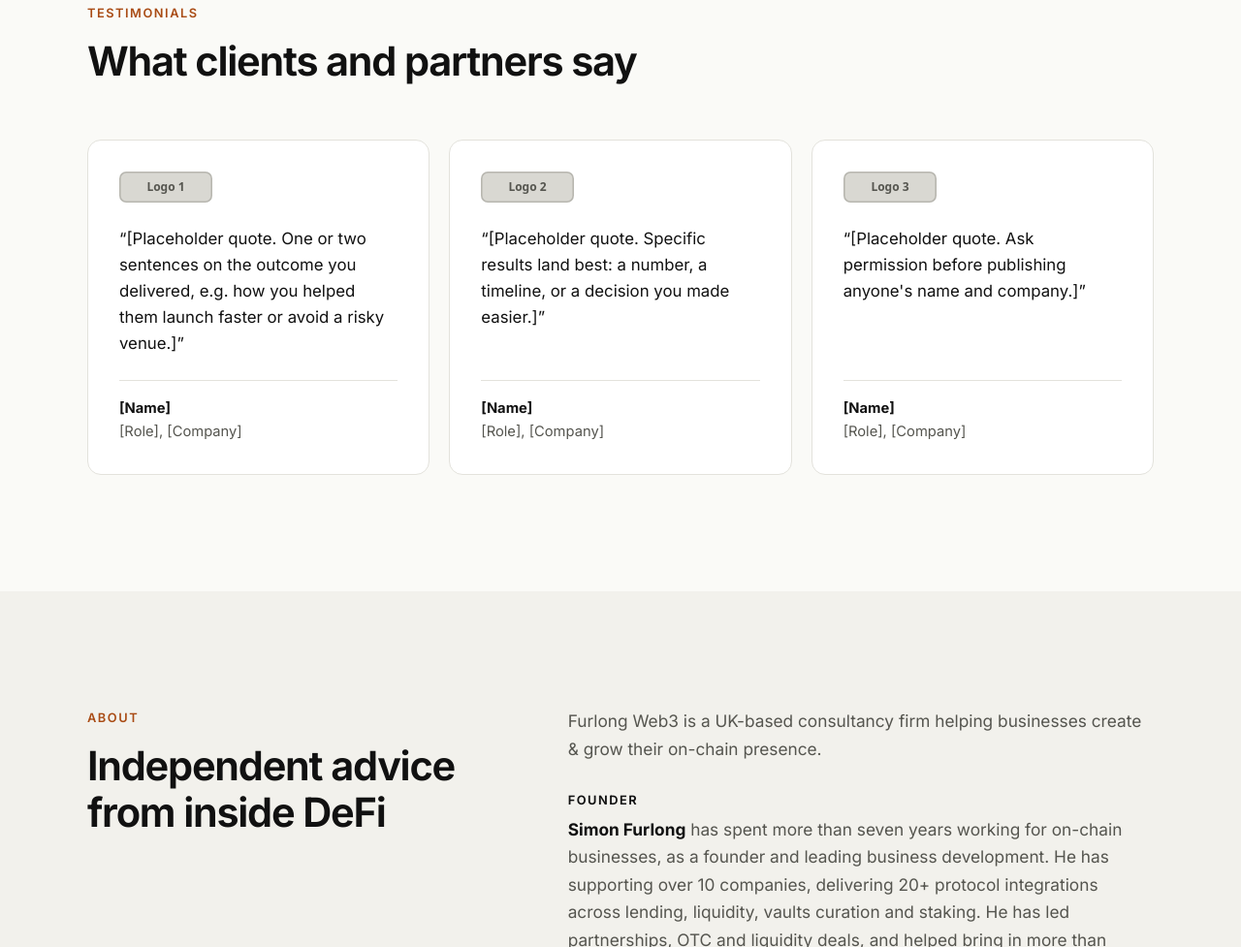
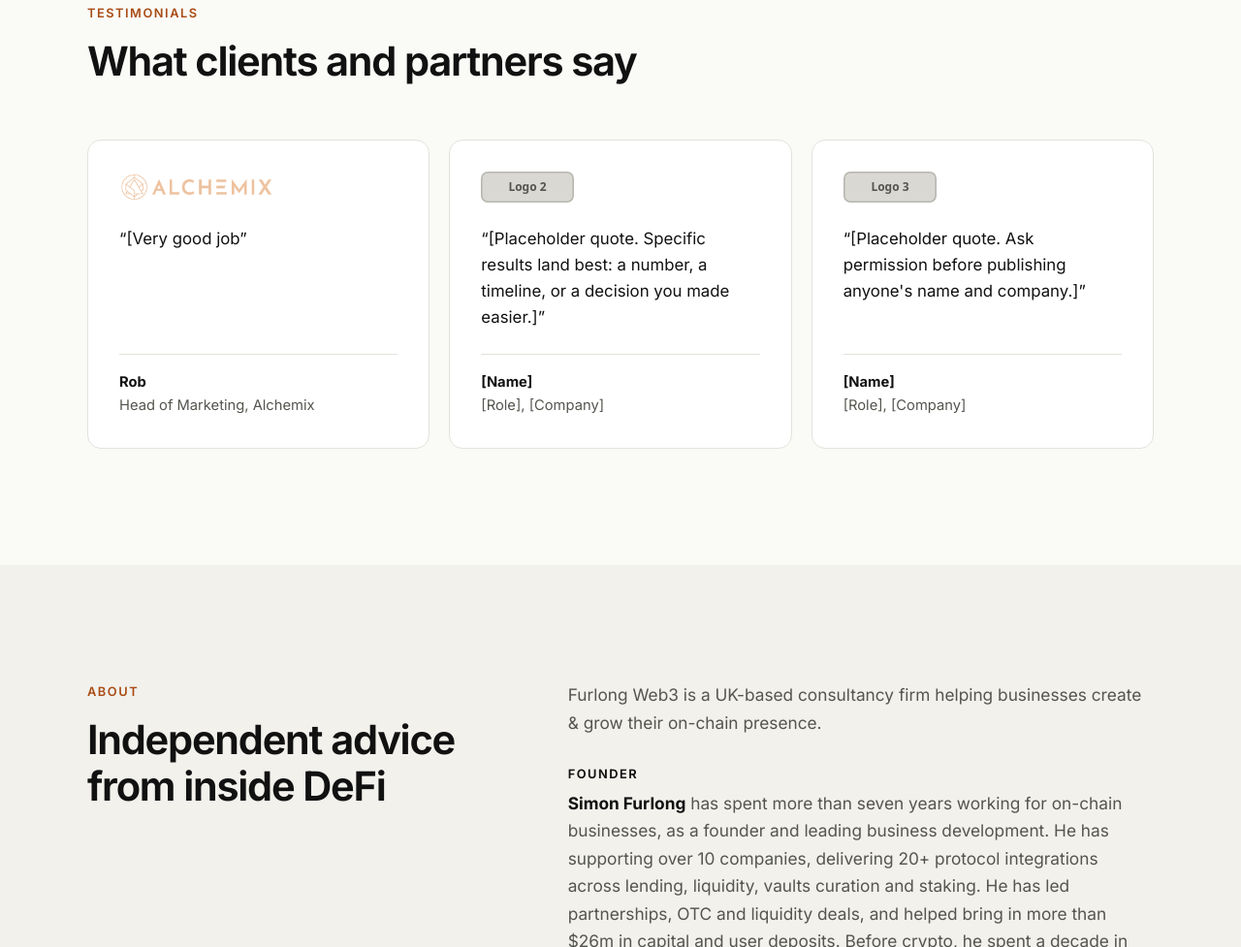
Before and after one commit to ethoranges-crypto/Furlong-Web3, a plain HTML site: page index.html in a window 1280 px wide. Shown: the part 4002-4979 px from the top of the page at 97% size. Drawn offline with Linux system fonts and the light colour scheme.

Commit message:
Update index.html

```diff
--- a/index.html
+++ b/index.html
@@ -333,11 +333,11 @@
           <!-- EDIT: testimonial 1 -->
           <figure class="card quote reveal">
             <!-- EDIT: testimonial 1 logo -->
-            <img class="quote-logo" src="assets/logos/logo-1.svg" alt="[Company] logo" width="120" height="40" loading="lazy" decoding="async">
+            <img class="quote-logo" src="assets/logos/Alchemix.png" alt="Alchemix" width="120" height="40" loading="lazy" decoding="async">
             <blockquote>
-              <p>“[Placeholder quote. One or two sentences on the outcome you delivered, e.g. how you helped them launch faster or avoid a risky venue.]”</p>
+              <p>“[Very good job”</p>
             </blockquote>
-            <figcaption><strong>[Name]</strong><span>[Role], [Company]</span></figcaption>
+            <figcaption><strong>Rob</strong><span>Head of Marketing, Alchemix</span></figcaption>
           </figure>
           <!-- EDIT: testimonial 2 -->
           <figure class="card quote reveal">
```
